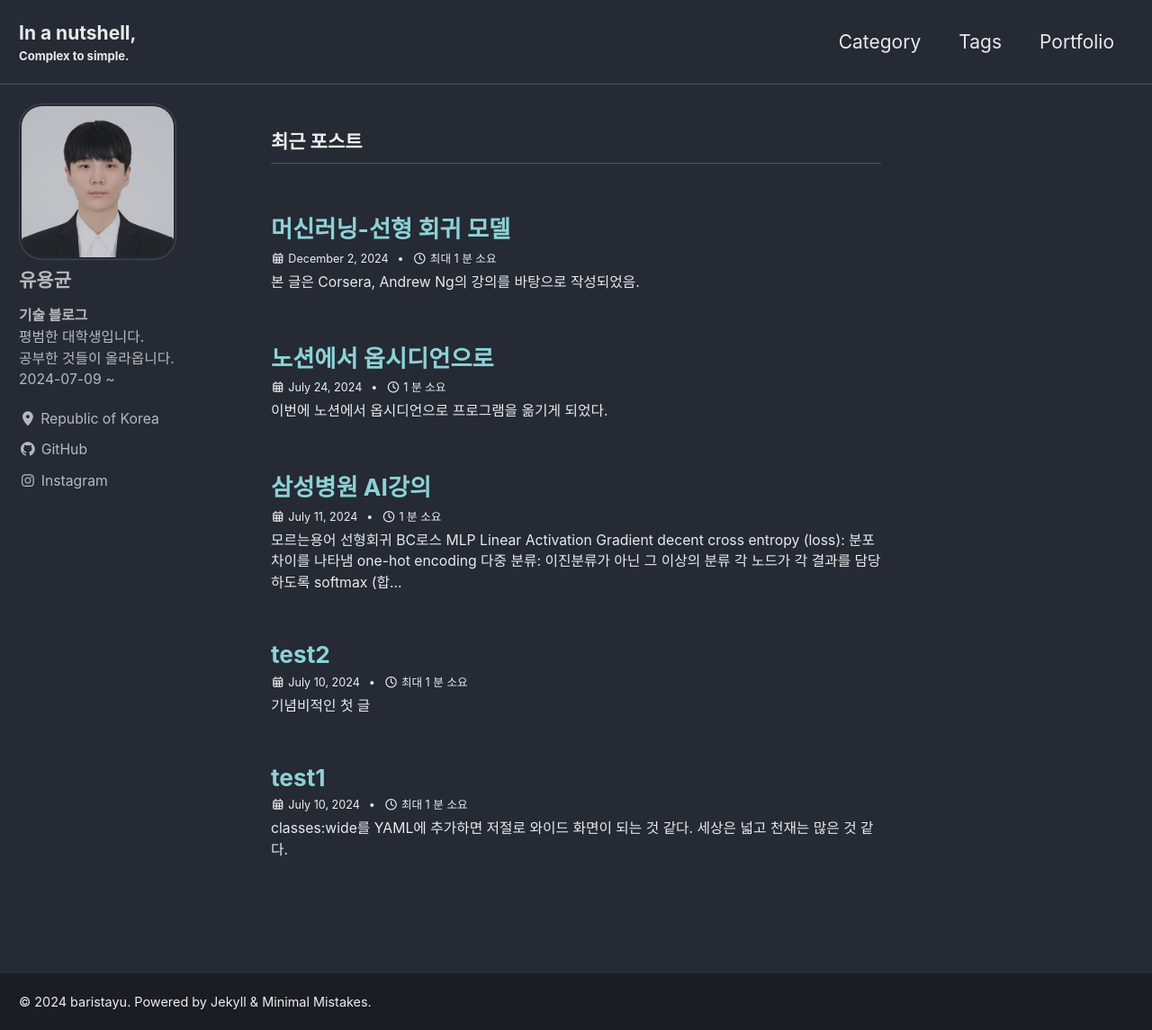
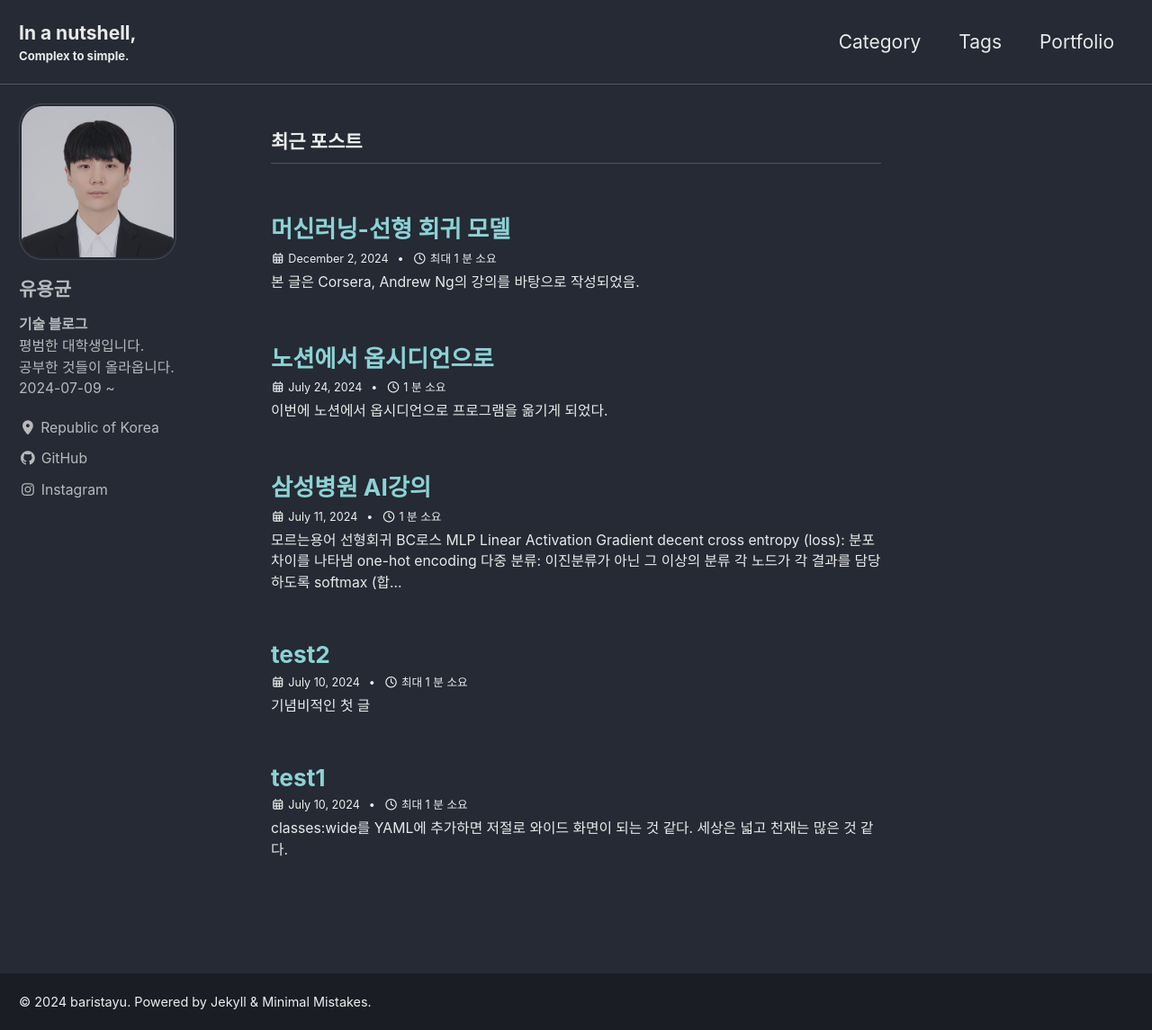
Before and after one commit to BaristaYU/BaristaYU.github.io, a Jekyll site: the page built from index.html, in a window 1280 px wide and 1145 px high. Shown: the whole window at 90% size. Built offline with Jekyll 4.4.1, drawn with Linux system fonts in a browser that asks for light colours; cached includes are drawn as plain includes; the list of posts is cut into pages by our own code.

Commit message:
프로필_2차

```diff
--- a/_sass/minimal-mistakes/_sidebar.scss
+++ b/_sass/minimal-mistakes/_sidebar.scss
@@ -139,7 +139,7 @@
 
     @include breakpoint($large) {
       padding: 2px; // 5
-      border: 1px solid $border-color;
+      border: 1px solid $border-color; //1
     }
   }
 }
@@ -147,7 +147,7 @@
 .author__content {
   display: table-cell;
   vertical-align: top;
-  padding-inline: 15px 25px;
+  padding-inline: 15px 25px; // 15 25
   line-height: 1;
 
   @include breakpoint($large) {
@@ -166,7 +166,7 @@
   margin: 0;
 
   @include breakpoint($large) {
-    margin-top: 10px;
+    margin-top: 20px; //10
     margin-bottom: 10px;
   }
 }
```
